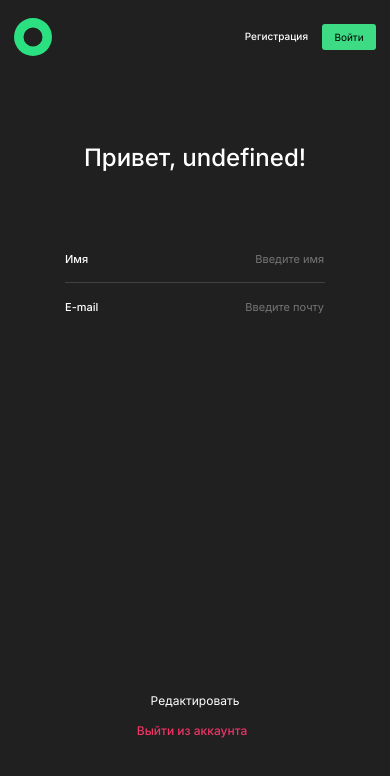
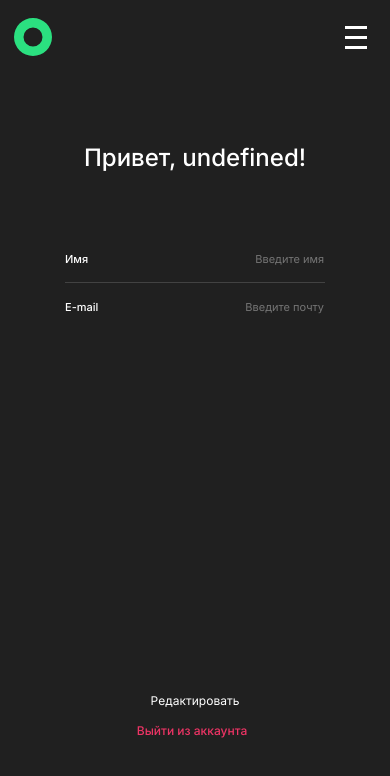
Before and after one commit to AlesyaMax/movies-explorer-frontend, a React (Create React App) app: page /profile in a window 390 px wide. Shown: the top 776 px of the page. Built offline with nearby package versions, Linux system fonts and the light colour scheme.

Commit message:
add ProtectedRoute and delete comments

```diff
--- a/src/components/App/App.js
+++ b/src/components/App/App.js
@@ -12,6 +12,7 @@ import mainApi from '../../utils/MainApi';
 import {CurrentUserContext} from '../../context/CurrentUserContext';
 import Popup from '../Popup/Popup';
 import {errorMessages, successMessages} from '../../utils/constants';
+import ProtectedRouteElement from '../ProtectedRoute/ProtectedRoute';
 
 function App() {
   const currentPath = window.location.pathname;
@@ -409,10 +410,11 @@ function handleSavedSearchSubmit(searchRequest, filterState) {
       />
       <Route
         path="/movies"
-        element={<Movies
+        element={<ProtectedRouteElement
+          isLoggedIn={isLoggedIn}
+          element={Movies}
           isMenuOpened={isMenuOpened}
           onMenuClick={handleClickOnMenu}
-          isLoggedIn={isLoggedIn}
           onLogoClick={handleLogoClick}
           isLoading={isLoading}
           hasMoviesToShow={hasMoviesToShow}
@@ -425,10 +427,11 @@ function handleSavedSearchSubmit(searchRequest, filterState) {
       />
       <Route
         path="/saved-movies"
-        element={<SavedMovies
+        element={<ProtectedRouteElement
+          isLoggedIn={isLoggedIn}
+          element={SavedMovies}
           isMenuOpened={isMenuOpened}
           onMenuClick={handleClickOnMenu}
-          isLoggedIn={isLoggedIn}
           onLogoClick={handleLogoClick}
           isLoading={isLoading}
           hasMoviesToShow={hasSavedMoviesToShow}
@@ -441,10 +444,11 @@ function handleSavedSearchSubmit(searchRequest, filterState) {
       />
       <Route
         path="/profile"
-        element={<Profile
+        element={<ProtectedRouteElement
+        isLoggedIn={setIsLoggedIn}
+        element={Profile}
         isMenuOpened={isMenuOpened}
         onMenuClick={handleClickOnMenu}
-          isLoggedIn={isLoggedIn}
         onLogoClick={handleLogoClick}
         isInEditingMode={isInEditingMode}
         onEditProfile={switchEditingMode}
--- a/src/components/MoviesCardList/MoviesCardList.js
+++ b/src/components/MoviesCardList/MoviesCardList.js
@@ -3,31 +3,9 @@ import MoreButton from '../MoreButton/MoreButton';
 import MoviesCard from "../MoviesCard/MoviesCard";
 
 function MoviesCardList(props) {
-  const windowSize = window.innerWidth;
   const moviesPath = "/movies";
   const savedMoviesPath = "/saved-movies";
   const currentPath = window.location.pathname;
-  // const [device, setDevice] = useState("");
-  const [initialAmount, setInitialAmount] = useState("");
-
-  // const initialCardsAmount;
-  // const additionalCardsAmount;
-  // set of screens: laptop, tablet, mobile;
-
-  // function func() {
-  //   let initialAmount;
-  //   if(window.innerWidth > 1279) {
-  //     initialAmount = 12;
-  //   } else {
-  //     if(window.innerWidth > 767) {
-  //       initialAmount = 8;
-  //     } else {
-  //       initialAmount = 5;
-  //     }
-  //   }
-  //   console.log(window.innerWidth);
-  //   console.log(initialAmount);
-  // }
 
   function getInitialCardsAmount() {
     if(window.innerWidth > 1279) {
--- /dev/null
+++ b/src/components/ProtectedRoute/ProtectedRoute.js
@@ -0,0 +1,8 @@
+import React from "react";
+import { Navigate } from "react-router-dom";
+
+const ProtectedRouteElement = ({ element: Component, ...props }) => {
+  return props.isLoggedIn ? <Component {...props} /> : <Navigate to="/" />;
+};
+
+export default ProtectedRouteElement;
--- a/src/components/Register/Register.js
+++ b/src/components/Register/Register.js
@@ -90,8 +90,6 @@ function Register(props) {
           hasSecretValue={true}
           onChange={handleChange}
         />
-
-        {/* <ErrorMessage hasErrors={true} errorMessage="При регистрации пользователя произошла ошибка."/> */}
         <FormButton buttonText="Зарегистрироваться" type="submit" isDisabled={isDisabled}/>
         <FormLink address="/signin" linkText="Уже зарегистрированы?" linkButton="Войти"/>
       </Form>
```
Also changed, not shown: src/components/AboutProject/AboutProject.js (+0 -9 lines). Lines whose indentation alone changed are shown as unchanged.
